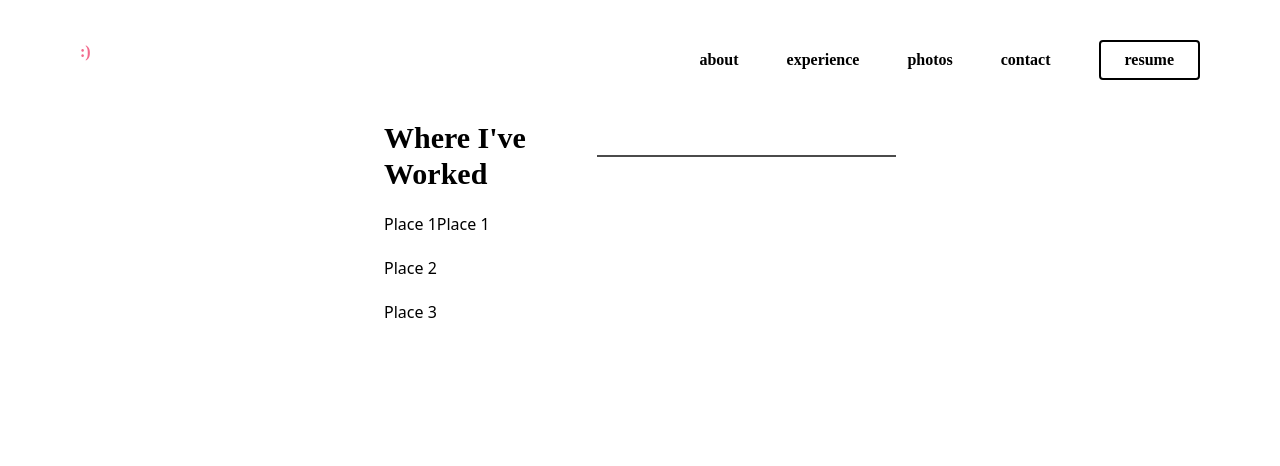
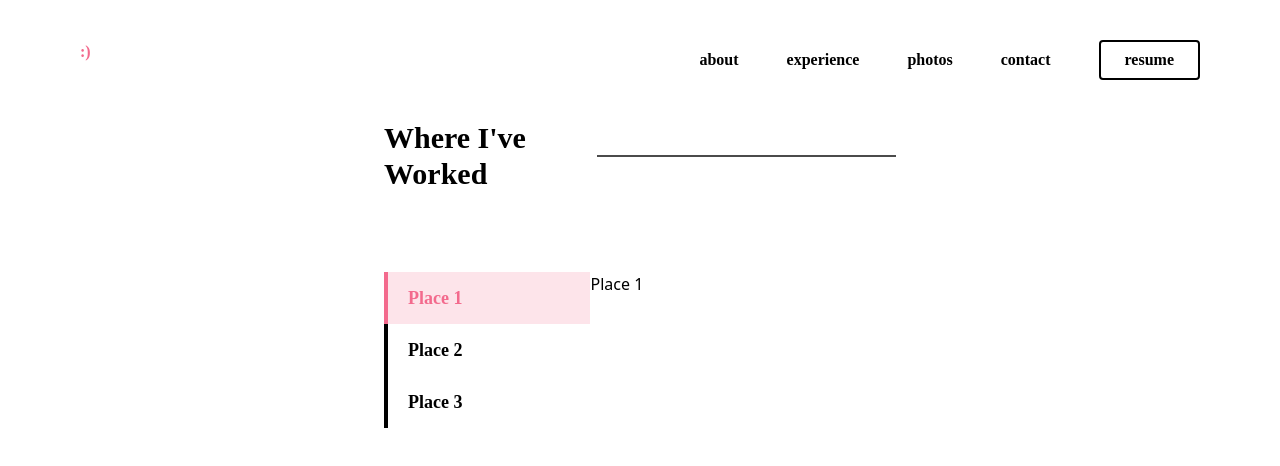
Before and after one commit to Muhammad-Bin-Ali/Personal-Website, a Gatsby site in the folder gatsby-client/: page / in a window 1280 px wide. Built offline with nearby package versions, Linux system fonts and the light colour scheme; Gatsby itself is replaced by a stand-in of ours.

Commit message:
Added styling for the tabs

```diff
--- a/gatsby-client/src/components/Tab.js
+++ b/gatsby-client/src/components/Tab.js
@@ -1,8 +1,17 @@
 import React from "react";
 
-const Tab = ({ index, title, onClick }) => {
+const Tab = ({ refObj, index, title, onClick, active }) => {
+  const isActive = (active) => (active ? " bg-myPink-light text-myPink " : " ");
+
   return (
-    <button onClick={() => onClick(index)} className="mt-5">
+    <button
+      ref={(element) => (refObj.current[index] = element)}
+      onClick={() => onClick(index)}
+      className={
+        "pl-5 pr-32 py-3 font-Poppins font-semibold hover:bg-myPink-light ease-in-out duration-300 text-lg text-left border-l-4" +
+        isActive(active)
+      }
+    >
       {title}
     </button>
   );
--- a/gatsby-client/src/components/TabPanel.js
+++ b/gatsby-client/src/components/TabPanel.js
@@ -1,10 +1,10 @@
 import React from "react";
 
 const TabPanel = ({ place, visible }) => {
-  const isVisible = (visible) => (visible ? "block" : "hidden");
+  const isVisible = (visible) => (visible ? " block" : " hidden");
 
   return (
-    <div className="mt-5">
+    <div className="">
       <h1 className={"" + isVisible(visible)}>{place}</h1>
     </div>
   );
--- a/gatsby-client/src/components/WhereWorked.js
+++ b/gatsby-client/src/components/WhereWorked.js
@@ -1,12 +1,33 @@
-import React, { useState } from "react";
+import React, { useEffect, useState, useRef } from "react";
 import Tab from "./Tab";
 import TabPanel from "./TabPanel";
+
+// refer to https://www.seancdavis.com/posts/animated-sliding-tabs-with-react-and-tailwind/ for tab underline
 
 const WhereWorked = () => {
   const placesWorked = ["Place 1", "Place 2", "Place 3"];
   const [activeIndex, setActiveIndex] = useState(0);
+  const [tabLeftLineHeight, setTabLeftLineHeight] = useState(0);
+  const [tabLeftLineTop, setTabLeftLineTop] = useState(0);
+
   const handleClick = (index) => setActiveIndex(index);
   const checkActive = (index) => (activeIndex === index ? true : false);
+
+  const tabsRef = useRef([]);
+
+  useEffect(() => {
+    function setTabPosition() {
+      const currentTab = tabsRef.current[activeIndex];
+      console.log(currentTab?.clientHeight, currentTab?.offsetTop);
+      setTabLeftLineHeight(currentTab?.clientHeight ?? 0);
+      setTabLeftLineTop(currentTab?.offsetTop ?? 0);
+    }
+
+    setTabPosition();
+    window.addEventListener("resize", setTabPosition);
+
+    return () => window.removeEventListener("resize", setTabPosition);
+  }, [activeIndex]);
 
   return (
     <section className="">
@@ -15,17 +36,26 @@ const WhereWorked = () => {
           Where I've Worked
         </h1>
       </div>
-      <div className="flex flex-row">
+      <div className="flex flex-row mt-20 ">
+        <div className="relative">
           <div className="flex flex-col">
             {placesWorked.map((place, index) => (
               <Tab
                 key={index}
+                refObj={tabsRef}
                 index={index}
                 title={place}
                 onClick={handleClick}
+                active={checkActive(index)}
               />
             ))}
           </div>
+          <span
+            className="absolute left w-1 transition-all duration-300 bg-myPink "
+            style={{ top: tabLeftLineTop, height: tabLeftLineHeight }}
+          ></span>
+        </div>
+
         <div className="">
           {placesWorked.map((place, index) => (
             <TabPanel key={index} place={place} visible={checkActive(index)} />
--- a/gatsby-client/tailwind.config.js
+++ b/gatsby-client/tailwind.config.js
@@ -6,7 +6,10 @@ module.exports = {
   ],
   theme: {
     colors: {
-      myPink: "#F36A8D",
+      myPink: {
+        light: "#FDE4EA",
+        DEFAULT: "#F36A8D",
+      },
       myYellow: "#FCC172",
       myBrown: "#E5E1DB",
       myGreen: "#D2E23D",
```
Lines whose indentation alone changed are shown as unchanged.
